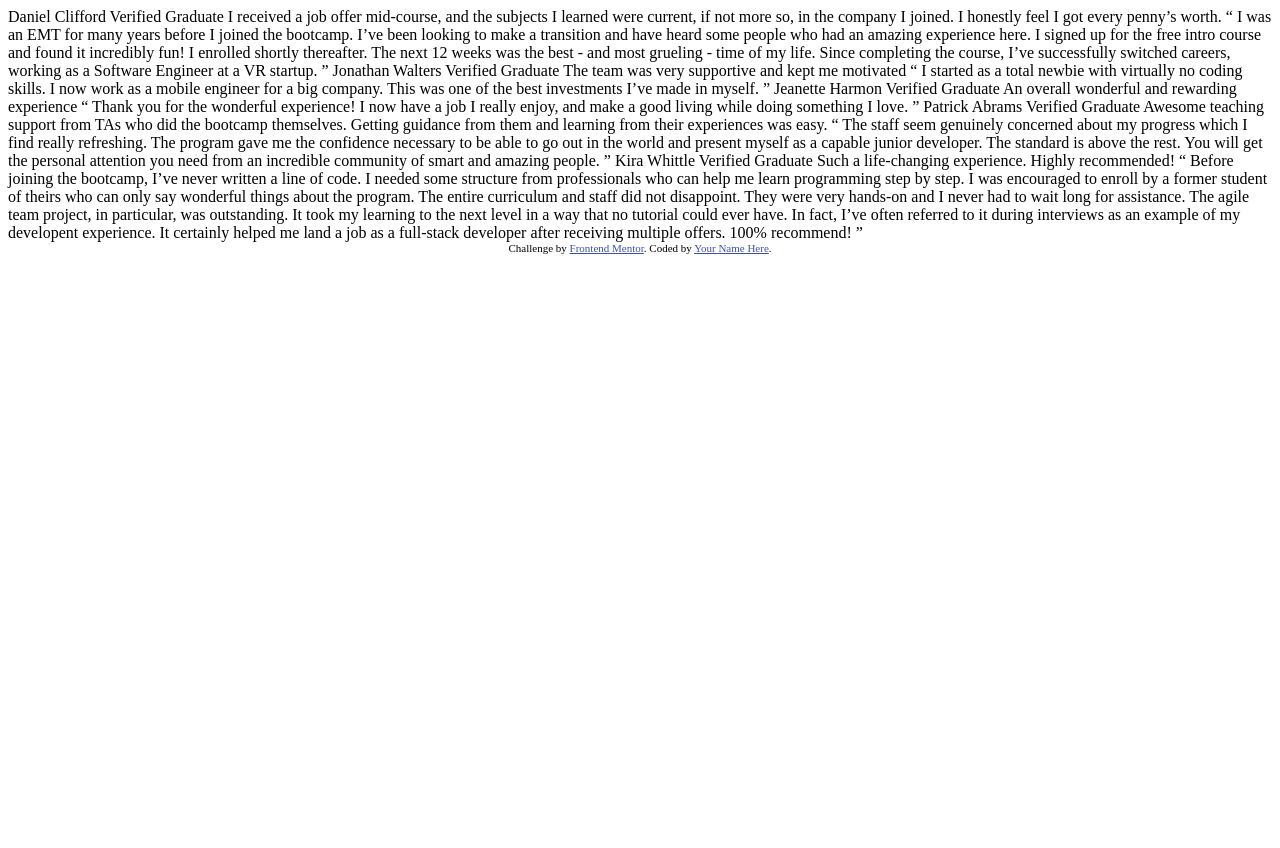
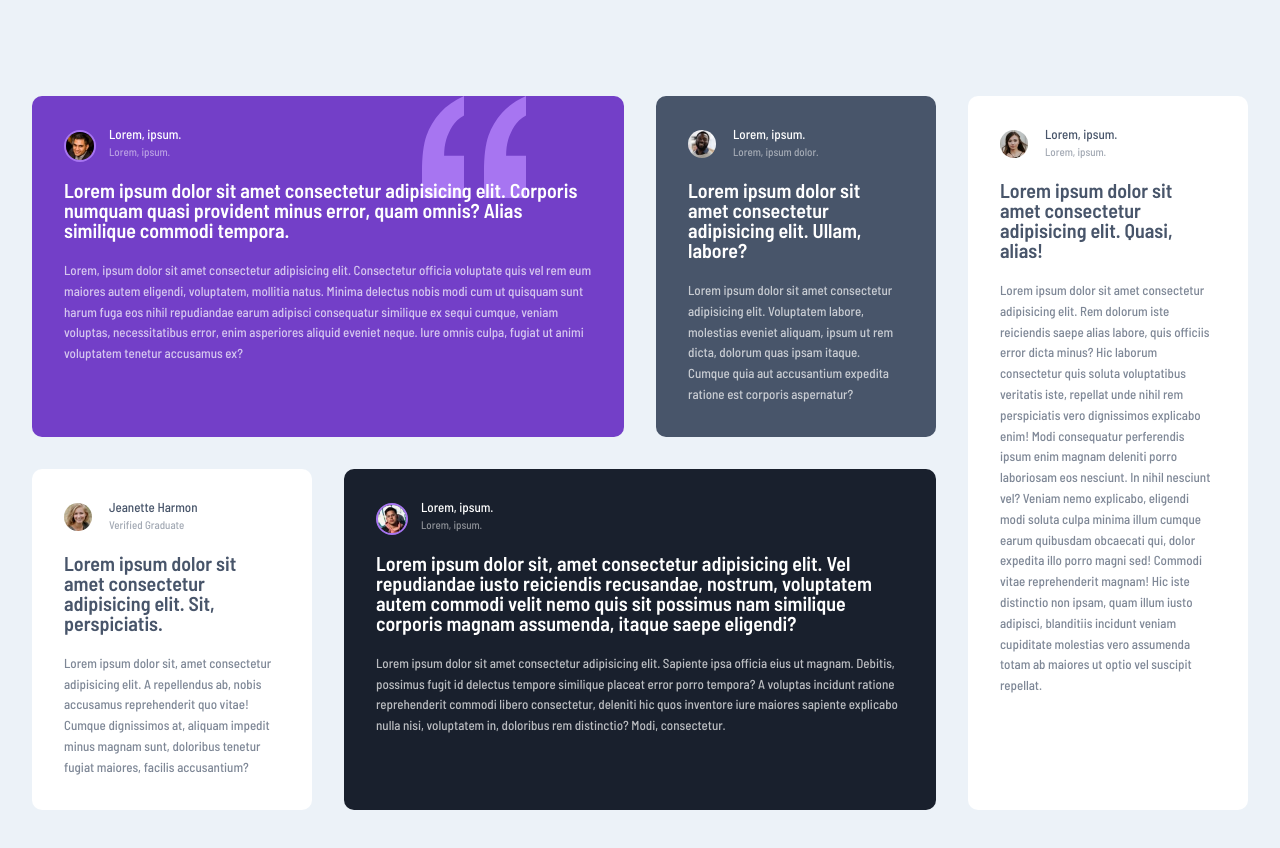
Before and after one commit to AnaShaverda/Lesson_12, a plain HTML site: page index.html in a window 1280 px wide. Before the commit the page ends 800 px from the top, so only its background shows below. Drawn offline with Linux system fonts and the light colour scheme.

Commit message:
add grid card
finish grid card creation

```diff
--- /dev/null
+++ b/css/reset.css
@@ -0,0 +1,48 @@
+/* http://meyerweb.com/eric/tools/css/reset/
+   v2.0 | 20110126
+   License: none (public domain)
+*/
+
+html, body, div, span, applet, object, iframe,
+h1, h2, h3, h4, h5, h6, p, blockquote, pre,
+a, abbr, acronym, address, big, cite, code,
+del, dfn, em, img, ins, kbd, q, s, samp,
+small, strike, strong, sub, sup, tt, var,
+b, u, i, center,
+dl, dt, dd, ol, ul, li,
+fieldset, form, label, legend,
+table, caption, tbody, tfoot, thead, tr, th, td,
+article, aside, canvas, details, embed,
+figure, figcaption, footer, header, hgroup,
+menu, nav, output, ruby, section, summary,
+time, mark, audio, video {
+	margin: 0;
+	padding: 0;
+	border: 0;
+	font-size: 100%;
+	font: inherit;
+	vertical-align: baseline;
+}
+/* HTML5 display-role reset for older browsers */
+article, aside, details, figcaption, figure,
+footer, header, hgroup, menu, nav, section {
+	display: block;
+}
+body {
+	line-height: 1;
+}
+ol, ul {
+	list-style: none;
+}
+blockquote, q {
+	quotes: none;
+}
+blockquote:before, blockquote:after,
+q:before, q:after {
+	content: '';
+	content: none;
+}
+table {
+	border-collapse: collapse;
+	border-spacing: 0;
+}
--- /dev/null
+++ b/css/style.css
@@ -0,0 +1,160 @@
+:root {
+    --bg-color: #ECF2F8;
+    --white-color: #fff;
+    --primary-color: #733FC8;
+    --primary-accent-color: #A775F1;
+    --secondary-color: #48556A;
+    --tertiary-color: #19202D;
+    --lightest-gray-color: #CFCFCF;
+}
+
+body {
+    font-family: 'Barlow Semi Condensed', sans-serif;
+    font-size: 1rem;
+    font-weight: 500;
+    color: var(--white-color);
+    background-color: var(--bg-color);
+    margin: 4em auto;
+}
+
+h2,
+p {
+    margin: 0;
+    padding: 0;
+    font-family: 'Barlow Semi Condensed', sans-serif;
+}
+
+.container {
+    display: flex;
+    flex-direction: column;
+    align-items: center;
+    max-width: 1440px;
+    margin: 0 auto;
+}
+
+.card {
+    grid-area: card;
+    box-sizing: border-box;
+    background: #733FC8;
+    border-radius: 10px;
+    padding: 2em 1.75em;
+    margin: 1em;
+    display: grid;
+    grid-template-columns: 45px auto;
+    grid-template-rows: 16px 16px auto minmax(auto, 1fr);
+    grid-template-areas:
+        "img name"
+        "img title"
+        "main-quote main-quote"
+        "testimonial testimonial";
+}
+
+.name {
+    grid-area: name;
+    font-size: .8125rem;
+    font-weight: 500;
+}
+
+.title {
+    grid-area: title;
+    font-size: .6875rem;
+    opacity: 50%;
+    margin-top: 2px;
+}
+
+.main-quote {
+    grid-area: main-quote;
+    font-size: 1.25rem;
+    font-weight: 600;
+    margin: 1em 0;
+}
+
+.card-testimonial {
+    font-size: .8125rem;
+    grid-area: testimonial;
+    color: var(--testimonial-color);
+    opacity: 70%;
+    line-height: 1.6;
+}
+
+.card-img {
+    grid-area: img;
+    height: 28px;
+    width: auto;
+    border-radius: 100%;
+    margin-top: 2px;
+}
+
+.accent-border {
+    border: 2px solid var(--primary-accent-color);
+}
+
+.card1 {
+    grid-area: card1;
+    background: var(--primary-color);
+    color: var(--white-color);
+    background-image: url(../images/bg-pattern-quotation.svg);
+    background-repeat: no-repeat;
+    background-position: 85% 0%;
+}
+
+.card2 {
+    grid-area: card2;
+    background: var(--secondary-color);
+    color: var(--white-color);
+}
+
+.card3 {
+    grid-area: card3;
+}
+
+.card4 {
+    grid-area: card4;
+    background: var(--tertiary-color);
+    color: var(--white-color);
+}
+
+.card5 {
+    grid-area: card5;
+}
+
+.card3,
+.card5 {
+    background: var(--white-color);
+    color: var(--secondary-color);
+}
+
+@media (min-width: 600px) {
+    .container {
+        display: grid;
+        grid-template-columns: minmax(250px, auto) minmax(250px, auto);
+        grid-template-areas:
+            "card1 card4"
+            "card2 card3"
+            "card5 card5";
+        gap: 2em;
+        padding: 2em;
+        align-items: unset;
+    }
+
+    .card {
+        margin: 0;
+    }
+}
+
+@media (min-width: 1100px) {
+    .container {
+        grid-template-columns: repeat(4, minmax(200px, auto));
+        grid-template-areas:
+            "card1 card1 card2 card5"
+            "card3 card4 card4 card5";
+    }
+    .card {
+        margin: 0;
+        padding: 2em;
+    }
+
+    .card1 {
+        background-position: 80% 0%;
+    }
+}
--- a/index.html
+++ b/index.html
@@ -2,75 +2,62 @@
 <html lang="en">
 <head>
   <meta charset="UTF-8">
-  <meta name="viewport" content="width=device-width, initial-scale=1.0"> <!-- displays site properly based on user's device -->
-
+  <meta name="viewport" content="width=device-width, initial-scale=1.0">
+  <link rel="stylesheet" href="./css/reset.css">
+  <link href="https://fonts.googleapis.com/css2?family=Barlow+Semi+Condensed:wght@500;600&display=swap"rel="stylesheet">
   <link rel="icon" type="image/png" sizes="32x32" href="./images/favicon-32x32.png">
-
-  <title>Frontend Mentor | [Challenge Name Here]</title>
-
-  <!-- Feel free to remove these styles or customise in your own stylesheet 👍 -->
-  <style>
-    .attribution { font-size: 11px; text-align: center; }
-    .attribution a { color: hsl(228, 45%, 44%); }
-  </style>
+  <link rel="stylesheet" href="./css/style.css">
+  <title>grid</title>
 </head>
 <body>
-  Daniel Clifford
-  Verified Graduate
+  <div class="container">
+    <div class="card card1">
+      <img src="./images/image-daniel.jpg" alt="avatar" class="card-img accent-border">
+      <h2 class="name">Lorem, ipsum. </h2>
+      <p class="title">Lorem, ipsum.</p>
+      <p class="main-quote">
+       Lorem ipsum dolor sit amet consectetur adipisicing elit. Corporis numquam quasi provident minus error, quam omnis? Alias similique commodi tempora.
+      <p class="card-testimonial">
+      Lorem, ipsum dolor sit amet consectetur adipisicing elit. Consectetur officia voluptate quis vel rem eum maiores autem eligendi, voluptatem, mollitia natus. Minima delectus nobis modi cum ut quisquam sunt harum fuga eos nihil repudiandae earum adipisci consequatur similique ex sequi cumque, veniam voluptas, necessitatibus error, enim asperiores aliquid eveniet neque. Iure omnis culpa, fugiat ut animi voluptatem tenetur accusamus ex?
+      </p>
+    </div>
+    <div class="card card2">
+      <img src="./images/image-jonathan.jpg" alt="avatar" class="card-img">
+      <h2 class="name">Lorem, ipsum.</h2>
+      <p class="title">Lorem, ipsum dolor.</p>
+      <p class="main-quote">
+       Lorem ipsum dolor sit amet consectetur adipisicing elit. Ullam, labore?
+      </p>
+      <p class="card-testimonial">
+       Lorem ipsum dolor sit amet consectetur adipisicing elit. Voluptatem labore, molestias eveniet aliquam, ipsum ut rem dicta, dolorum quas ipsam itaque. Cumque quia aut accusantium expedita ratione est corporis aspernatur?
+      </p>
+    </div>
+    <div class="card card3">
+      <img src="./images/image-jeanette.jpg" alt="avatar" class="card-img">
+      <h2 class="name">Jeanette Harmon</h2>
+      <p class="title">Verified Graduate</p>
+      <p class="main-quote">Lorem ipsum dolor sit amet consectetur adipisicing elit. Sit, perspiciatis.</p>
+      <p class="card-testimonial">Lorem ipsum dolor sit, amet consectetur adipisicing elit. A repellendus ab, nobis accusamus reprehenderit quo vitae! Cumque dignissimos at, aliquam impedit minus magnam sunt, doloribus tenetur fugiat maiores, facilis accusantium?
+      </p>
+    </div>
 
-  I received a job offer mid-course, and the subjects I learned were current, if not more so,
-  in the company I joined. I honestly feel I got every penny’s worth.
-
-  “ I was an EMT for many years before I joined the bootcamp. I’ve been looking to make a
-  transition and have heard some people who had an amazing experience here. I signed up
-  for the free intro course and found it incredibly fun! I enrolled shortly thereafter.
-  The next 12 weeks was the best - and most grueling - time of my life. Since completing
-  the course, I’ve successfully switched careers, working as a Software Engineer at a VR startup. ”
-
-  Jonathan Walters
-  Verified Graduate
-
-  The team was very supportive and kept me motivated
-
-  “ I started as a total newbie with virtually no coding skills. I now work as a mobile engineer
-  for a big company. This was one of the best investments I’ve made in myself. ”
-
-  Jeanette Harmon
-  Verified Graduate
-
-  An overall wonderful and rewarding experience
-
-  “ Thank you for the wonderful experience! I now have a job I really enjoy, and make a good living
-  while doing something I love. ”
-
-  Patrick Abrams
-  Verified Graduate
-
-  Awesome teaching support from TAs who did the bootcamp themselves. Getting guidance from them and
-  learning from their experiences was easy.
-
-  “ The staff seem genuinely concerned about my progress which I find really refreshing. The program
-  gave me the confidence necessary to be able to go out in the world and present myself as a capable
-  junior developer. The standard is above the rest. You will get the personal attention you need from
-  an incredible community of smart and amazing people. ”
-
-  Kira Whittle
-  Verified Graduate
-
-  Such a life-changing experience. Highly recommended!
-
-  “ Before joining the bootcamp, I’ve never written a line of code. I needed some structure from
-  professionals who can help me learn programming step by step. I was encouraged to enroll by a former
-  student of theirs who can only say wonderful things about the program. The entire curriculum and staff
-  did not disappoint. They were very hands-on and I never had to wait long for assistance. The agile team
-  project, in particular, was outstanding. It took my learning to the next level in a way that no tutorial
-  could ever have. In fact, I’ve often referred to it during interviews as an example of my developent
-  experience. It certainly helped me land a job as a full-stack developer after receiving multiple offers.
-  100% recommend! ”
-
-  <div class="attribution">
-    Challenge by <a href="https://www.frontendmentor.io?ref=challenge" target="_blank">Frontend Mentor</a>.
-    Coded by <a href="#">Your Name Here</a>.
+    <div class="card card4">
+      <img src="./images/image-patrick.jpg" alt="avatar" class="card-img accent-border">
+      <h2 class="name"> Lorem, ipsum.</h2>
+      <p class="title">Lorem, ipsum.</p>
+      <p class="main-quote">Lorem ipsum dolor sit, amet consectetur adipisicing elit. Vel repudiandae iusto reiciendis recusandae, nostrum, voluptatem autem commodi velit nemo quis sit possimus nam similique corporis magnam assumenda, itaque saepe eligendi?
+      </p>
+      <p class="card-testimonial">Lorem ipsum dolor sit amet consectetur adipisicing elit. Sapiente ipsa officia eius ut magnam. Debitis, possimus fugit id delectus tempore similique placeat error porro tempora? A voluptas incidunt ratione reprehenderit commodi libero consectetur, deleniti hic quos inventore iure maiores sapiente explicabo nulla nisi, voluptatem in, doloribus rem distinctio? Modi, consectetur.
+      </p>
+    </div>
+    <div class="card card5">
+      <img src="./images/image-kira.jpg" alt="avatar" class="card-img">
+      <h2 class="name">Lorem, ipsum.</h2>
+      <p class="title">Lorem, ipsum.</p>
+      <p class="main-quote">Lorem ipsum dolor sit amet consectetur adipisicing elit. Quasi, alias!</p>
+      <p class="card-testimonial">Lorem ipsum dolor sit amet consectetur adipisicing elit. Rem dolorum iste reiciendis saepe alias labore, quis officiis error dicta minus? Hic laborum consectetur quis soluta voluptatibus veritatis iste, repellat unde nihil rem perspiciatis vero dignissimos explicabo enim! Modi consequatur perferendis ipsum enim magnam deleniti porro laboriosam eos nesciunt. In nihil nesciunt vel? Veniam nemo explicabo, eligendi modi soluta culpa minima illum cumque earum quibusdam obcaecati qui, dolor expedita illo porro magni sed! Commodi vitae reprehenderit magnam! Hic iste distinctio non ipsam, quam illum iusto adipisci, blanditiis incidunt veniam cupiditate molestias vero assumenda totam ab maiores ut optio vel suscipit repellat.
+      </p>
+    </div>
   </div>
 </body>
 </html>
```
